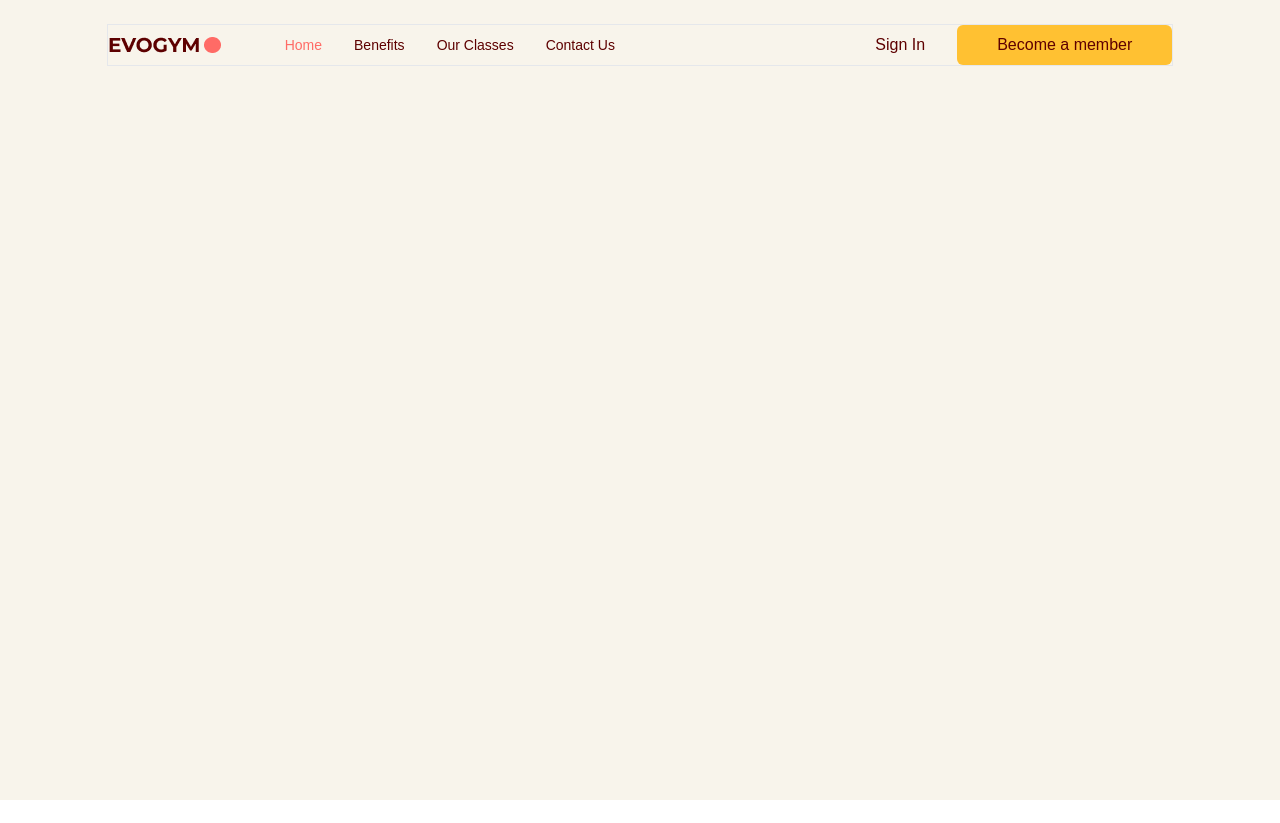
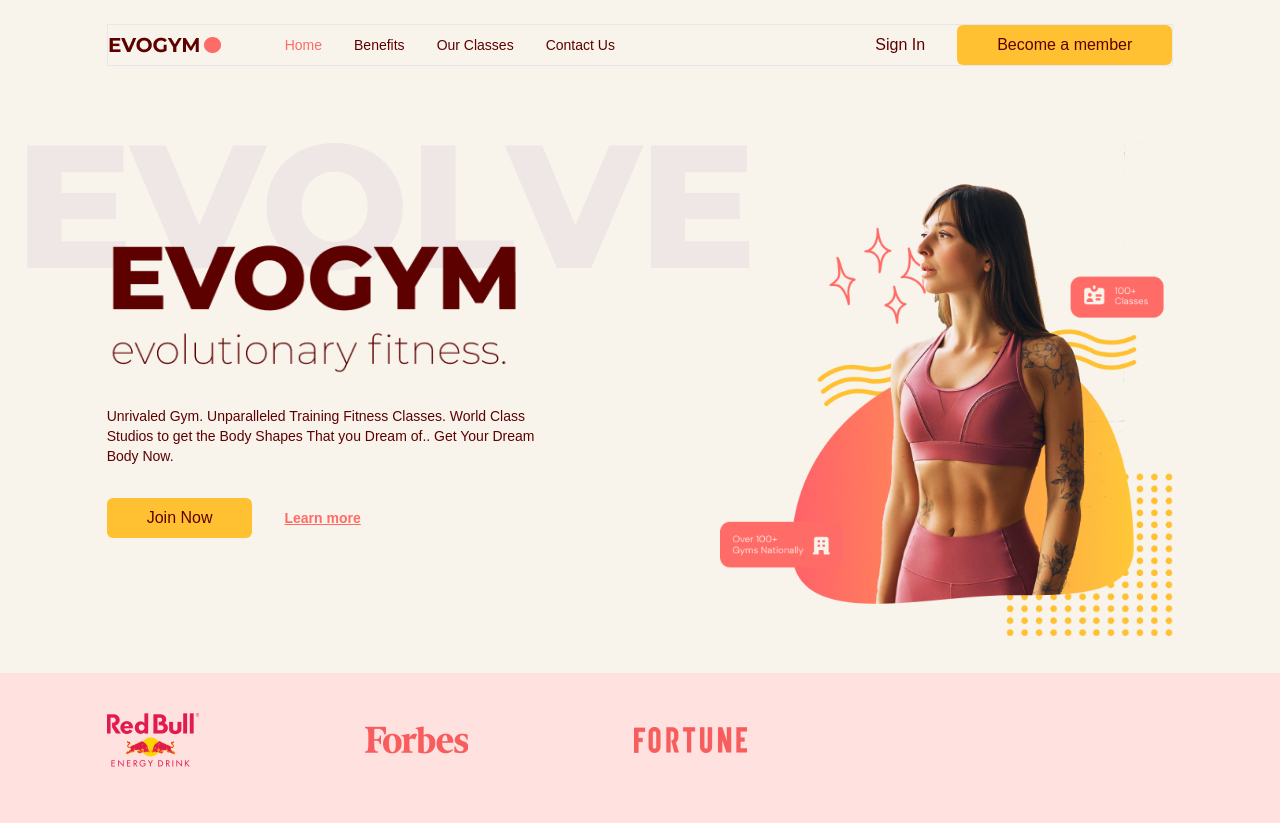
Before and after one commit to otvertka/gym-ts, a React (Vite) app: page / in a window 1280 px wide. Before the commit the page ends 800 px from the top, so only its background shows below. Built offline with nearby package versions, Linux system fonts and the light colour scheme.

Commit message:
realized Home page

```diff
--- a/src/App.tsx
+++ b/src/App.tsx
@@ -1,6 +1,7 @@
 import { useEffect, useState } from "react"
 import Navbar from "@/scenes/navbar";
 import { SelectedPage } from "@/shared/types";
+import Home from "./scenes/home";
 
 
 function App() {
@@ -23,9 +24,11 @@
 
     <div className="app bg-gray-20">
       <Navbar
-        isTopOfPage = {isTopOfPage}
+        isTopOfPage={isTopOfPage}
         selectedPage={selectedPage}
         setSelectedPage={setSelectedPage} />
+
+      <Home setSelectedPage={setSelectedPage}/>
     </div>
   )
 }
--- /dev/null
+++ b/src/scenes/home/index.tsx
@@ -0,0 +1,103 @@
+import { SelectedPage } from "@/shared/types";
+import useMediaQuery from "@/Hooks/useMediaQuery";
+import ActionButton from "@/shared/ActionButton";
+import HomePageText from "@/assets/HomePageText.png"
+import HomePageGraphic from "@/assets/HomePageGraphic.png"
+import SponsorRedBull from "@/assets/SponsorRedBull.png"
+import SponsorForbes from "@/assets/SponsorForbes.png"
+import SponsorFortune from "@/assets/SponsorFortune.png"
+import AnchorLink from "react-anchor-link-smooth-scroll";
+import { motion } from "framer-motion";
+
+type Props = {
+    setSelectedPage: (value: SelectedPage) => void;
+}
+
+const Home = ({ setSelectedPage }: Props) => {
+    const isAboveMediumScreens = useMediaQuery("(min-width:1060px)");
+
+
+    return (
+        <section
+            id="home"
+            className="gap-16 bg-gray-20 py-10 md:h-full md:pb-0">
+            {/* Image and main header */}
+            <motion.div
+                className="md:flex mx-auto w-5/6 items-center justify-center md:h-5/6"
+                onViewportEnter={() => setSelectedPage(SelectedPage.Home)}>
+                {/* Main header */}
+                <div className="z-10 mt-32 md:basis-3/5">
+                    {/* Headings */}
+                    <motion.div
+                        className="md:-mt-20"
+                        initial="hidden"
+                        whileInView="visible"
+                        viewport={{ once: true, amount: 0.5 }}
+                        transition={{ duration: 0.5 }}
+                        variants={{
+                            hidden: { opacity: 0, x: -50 },
+                            visible: { opacity: 1, x: 0 }
+                        }}>
+                        <div className="relative">
+                            <div className="before:absolute before:-top-20 before:-left-20 before:z-[-1] md:before:content-evolvetext">
+                                <img src={HomePageText} alt="home-page-text" />
+                            </div>
+                        </div>
+
+                        <p className="mt-8 text-sm ">
+                            Unrivaled Gym. Unparalleled Training Fitness Classes. World Class
+                            Studios to get the Body Shapes That you Dream of.. Get Your Dream
+                            Body Now.
+                        </p>
+                    </motion.div>
+
+                    {/* Actions */}
+                    <motion.div
+                        className="mt-8 flex items-center gap-8"
+                        initial="hidden"
+                        whileInView="visible"
+                        viewport={{ once: true, amount: 0.5 }}
+                        transition={{ delay: 0.2, duration: 0.5 }}
+                        variants={{
+                            hidden: { opacity: 0, x: -50 },
+                            visible: { opacity: 1, x: 0 }
+                        }}>
+                        <ActionButton setSelectedPage={setSelectedPage}>
+                            Join Now
+                        </ActionButton>
+                        <AnchorLink
+                            className="text-sm font-bold text-primary-500 underline hover:text-secondary-500"
+                            onClick={() => setSelectedPage(SelectedPage.ContactUs)}
+                            href={`#${SelectedPage.ContactUs}`}>
+
+                            <p>Learn more</p>
+
+                        </AnchorLink>
+                    </motion.div>
+                </div>
+
+                {/* Image */}
+                <div className="flex basis-3/5 justify-center md:z-10 md:ml-40 md:mt-16 md:justify-items-end">
+                    <img src={HomePageGraphic} alt="home-pageGraphic" />
+                </div>
+            </motion.div>
+
+            {/* Sponsors */}
+            {isAboveMediumScreens && (
+                <div className="h-[150px] w-full bg-primary-100 py-10">
+                    <div className="mx-auto w-5/6">
+                        <div className="flex w-3/5 items-center justify-between">
+                            <img src={SponsorRedBull} alt="redbull-sponsor" />
+                            <img src={SponsorForbes} alt="forbes-sponsor" />
+                            <img src={SponsorFortune} alt="fortune-sponsor" />
+
+                        </div>
+                    </div>
+                </div>
+            )}
+        </section>
+
+    )
+}
+
+export default Home
```
